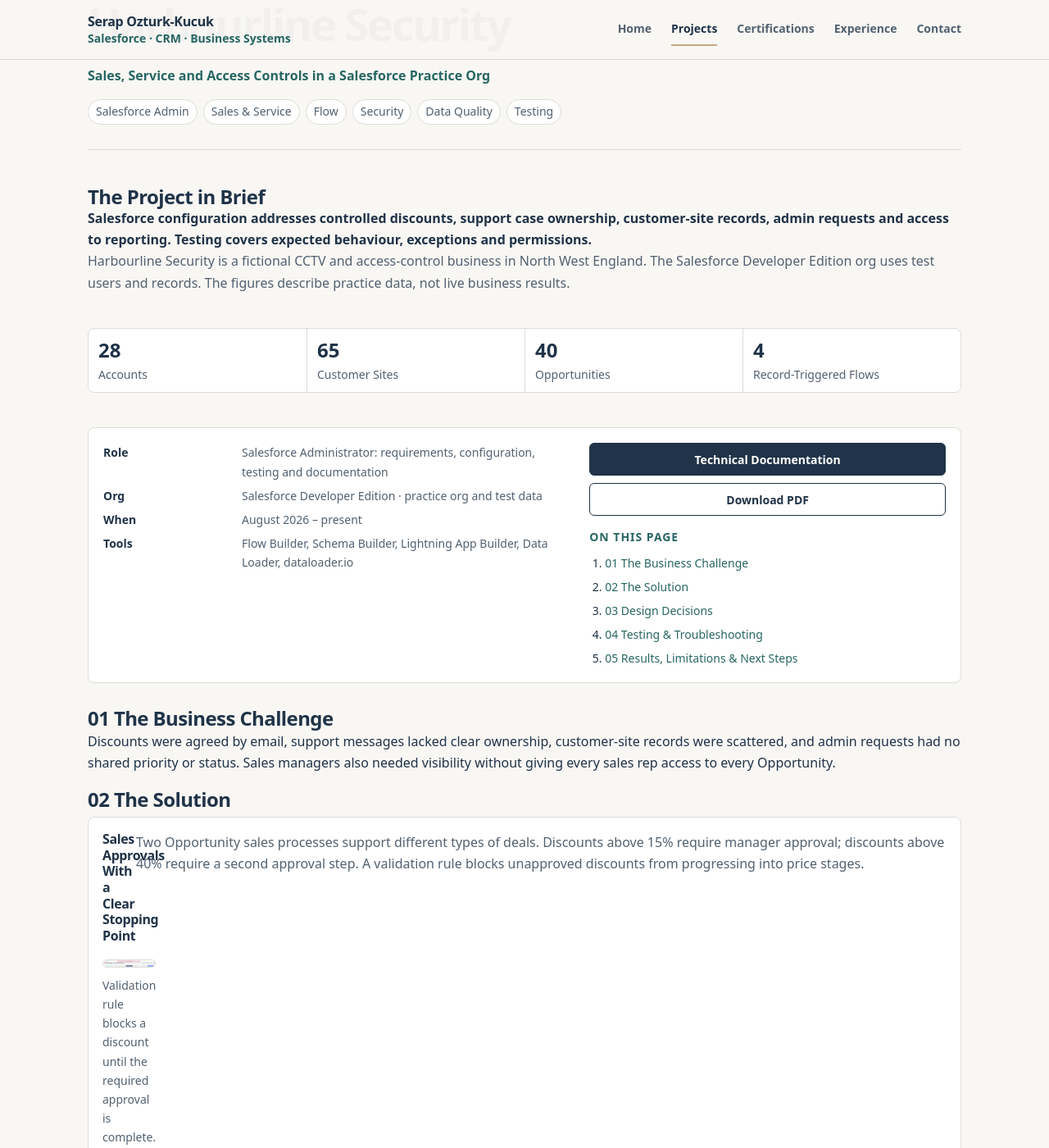
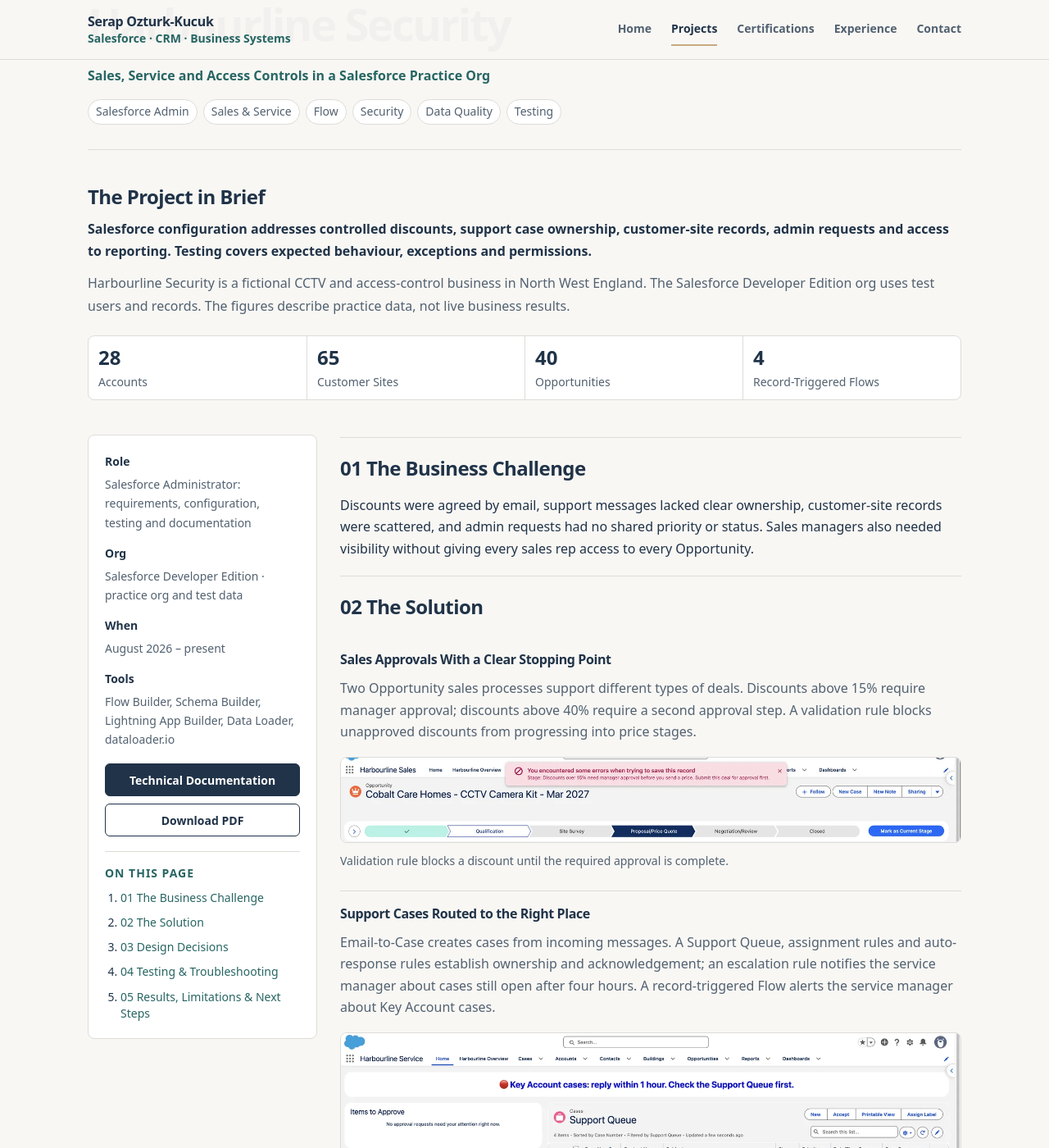
Before and after one commit to serapozturkkucuk/serapozturkkucuk.github.io, a Jekyll site: the page built from _projects/harbourline.md, in a window 1280 px wide and 1400 px high, scrolled down 229 px. Shown: the whole window at 82% size. Built offline with Jekyll 4.4.1, drawn with Linux system fonts in a browser that asks for light colours.

Commit message:
Make project sidebar 280px sticky on desktop and screenshots full-width clickable

```diff
--- a/assets/css/style.css
+++ b/assets/css/style.css
@@ -222,7 +222,7 @@ main.wrap :is(.page-head > p, .experience-story > p, .case > p, .project-intro-f
 .showcase-copy {display:grid;gap:5px;padding:12px 14px;border-top:1px solid var(--line)}
 .showcase-copy strong {line-height:1.4}
 .showcase-copy small {font-size:var(--fs-small);line-height:1.5;color:var(--ink-soft)}
-.case-grid {display:flex;flex-direction:column;align-items:stretch;width:100%;gap:28px}
+.case-grid {display:grid;grid-template-columns:minmax(0,1fr);align-items:start;width:100%;gap:28px}
 .facts-box {display:grid;grid-template-columns:minmax(0,1.3fr) minmax(0,1fr);align-items:start;width:100%;gap:14px 28px;padding:18px;border:1px solid var(--line);border-radius:var(--radius);background:var(--surface);font-size:var(--fs-small)}
 .facts-box dl {display:grid;grid-template-columns:minmax(95px,155px) minmax(0,1fr);grid-row:span 2;gap:6px 14px;margin:0}
 .facts-box dt {font-weight:740;margin:0}
@@ -247,17 +247,45 @@ figure.shot.narrow img {max-width:100%}
 figure.shot figcaption {font-size:var(--fs-small);color:var(--ink-soft)}
 .case-opening {font-weight:650;line-height:1.6}
 .case-context,.case-footnote {color:var(--ink-soft)}
-.case .solution-list {display:grid;gap:0;padding:0;margin:6px 0;background:var(--surface);border:1px solid var(--line);border-radius:var(--radius);overflow:hidden}
-.solution-item {display:grid;grid-template-columns:30px minmax(0,1fr);gap:11px;padding:17px}
-.solution-item+.solution-item {border-top:1px solid var(--line)}
+.case .solution-list {display:grid;gap:0;padding:0;margin:6px 0;background:transparent;border:0;border-radius:0;overflow:visible}
+.solution-item {display:grid;grid-template-columns:minmax(0,1fr);gap:11px;padding:18px 0;border-bottom:1px solid var(--line)}
+.solution-item+.solution-item {border-top:0}
 .solution-index {font-weight:740;color:var(--teal-ink);font-size:var(--fs-small)}
 .solution-item > div {display:grid;gap:7px}
 .solution-item p {color:var(--ink-soft)}
-.case-decision {display:grid;gap:11px;padding:15px 0;border-bottom:1px solid var(--line)}
+.case-decision {display:grid;gap:11px;padding:18px 0;border-bottom:1px solid var(--line)}
 .case .test-grid {display:grid;grid-template-columns:repeat(2,minmax(0,1fr));gap:11px;margin:8px 0}
 .test-grid > div {display:grid;gap:6px;padding:16px;border:1px solid var(--line);border-radius:var(--radius);background:var(--surface)}
 .test-grid strong {color:var(--teal-ink)}
 .test-grid span {font-size:var(--fs-small);color:var(--ink-soft)}
+/* Project article: full-width context followed by a two-column evidence layout. */
+.project-brief {display:grid;gap:12px;min-width:0;width:100%}
+.project-brief p {line-height:1.7}
+.project-stats {margin-top:-20px}
+.project-chapter {display:grid;gap:17px;min-width:0}
+.project-chapter > h2 {border-top:1px solid var(--line);margin-top:3px;padding-top:22px;scroll-margin-top:110px}
+.project-chapter .solution-item > h3,.project-chapter .case-decision > h3 {margin:0}
+.project-chapter .shot {min-width:0}
+.shot-link {display:block;min-width:0;line-height:0;border-radius:var(--radius)}
+.shot-link img {display:block;width:100%;height:auto;max-width:100%;background:var(--surface);border:1px solid var(--line);border-radius:var(--radius)}
+.shot-link:hover img,.shot-link:focus-visible img {border-color:var(--teal)}
+.project-bottom-actions {display:flex;gap:9px;flex-wrap:wrap;width:100%;padding-top:12px;border-top:1px solid var(--line)}
+@media(min-width:1001px){
+  .case-grid {grid-template-columns:280px minmax(0,1fr);gap:28px}
+  .facts-box {position:sticky;top:18px;display:grid;grid-template-columns:minmax(0,1fr);grid-template-rows:auto auto auto;gap:18px;max-height:calc(100vh - 36px);max-height:calc(100dvh - 36px);overflow-y:auto;padding:20px}
+  .facts-box dl {grid-template-columns:minmax(0,1fr);grid-row:auto;gap:5px}
+  .facts-box dt:not(:first-child) {margin-top:9px}
+  .facts-box dd {overflow-wrap:anywhere}
+  .facts-box .stack {display:grid;gap:9px}
+  .facts-box .stack .btn {width:100%}
+  .facts-box .toc {min-width:0;border-top:1px solid var(--line);padding-top:14px}
+  .facts-box .toc ol {gap:10px}
+  .facts-box .toc li {line-height:1.45}
+}
+@media(max-width:1000px){
+  .facts-box {position:static;max-height:none;overflow:visible}
+}
+
 .case-next-step {display:grid;gap:16px;padding:19px;background:var(--teal-soft);border:1px solid var(--line);border-radius:var(--radius)}
 .case-next-step > div:first-child {display:grid;gap:8px}
 .case-next-step p {color:var(--ink-soft)}
```
